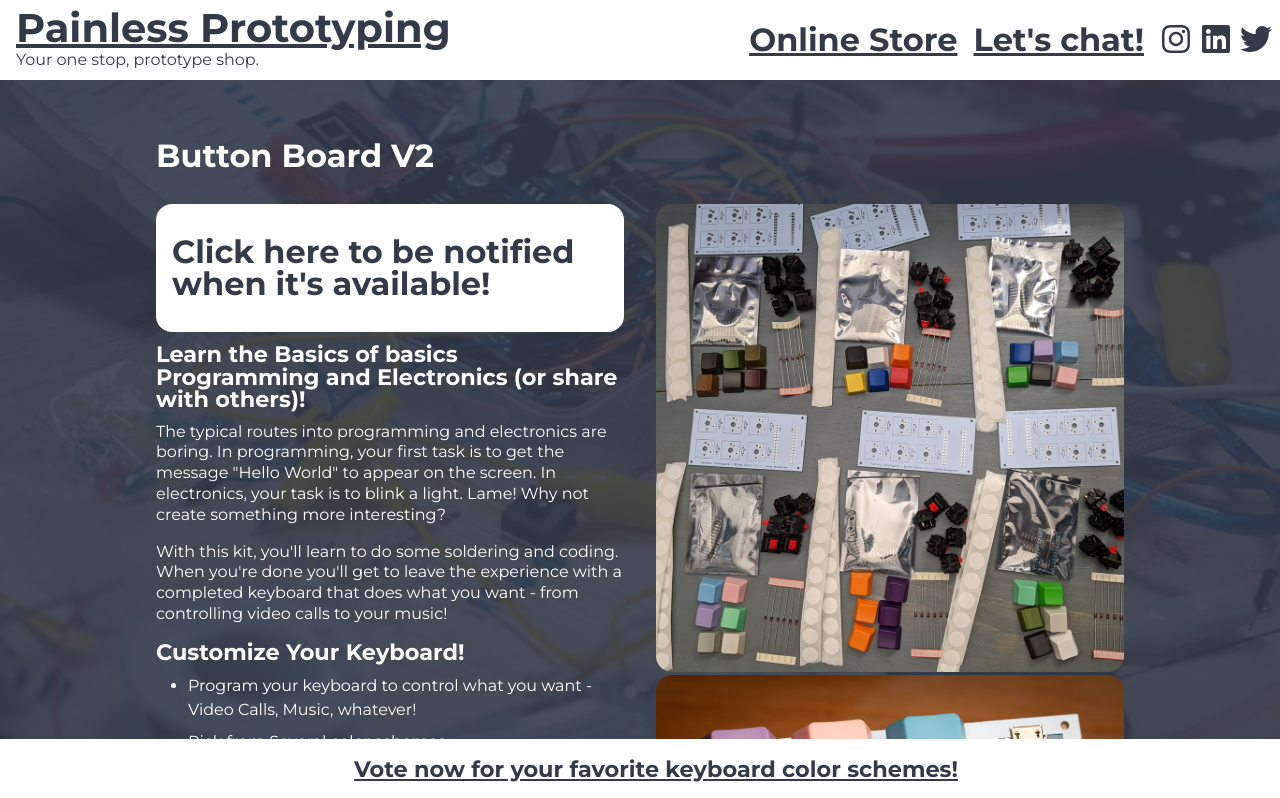
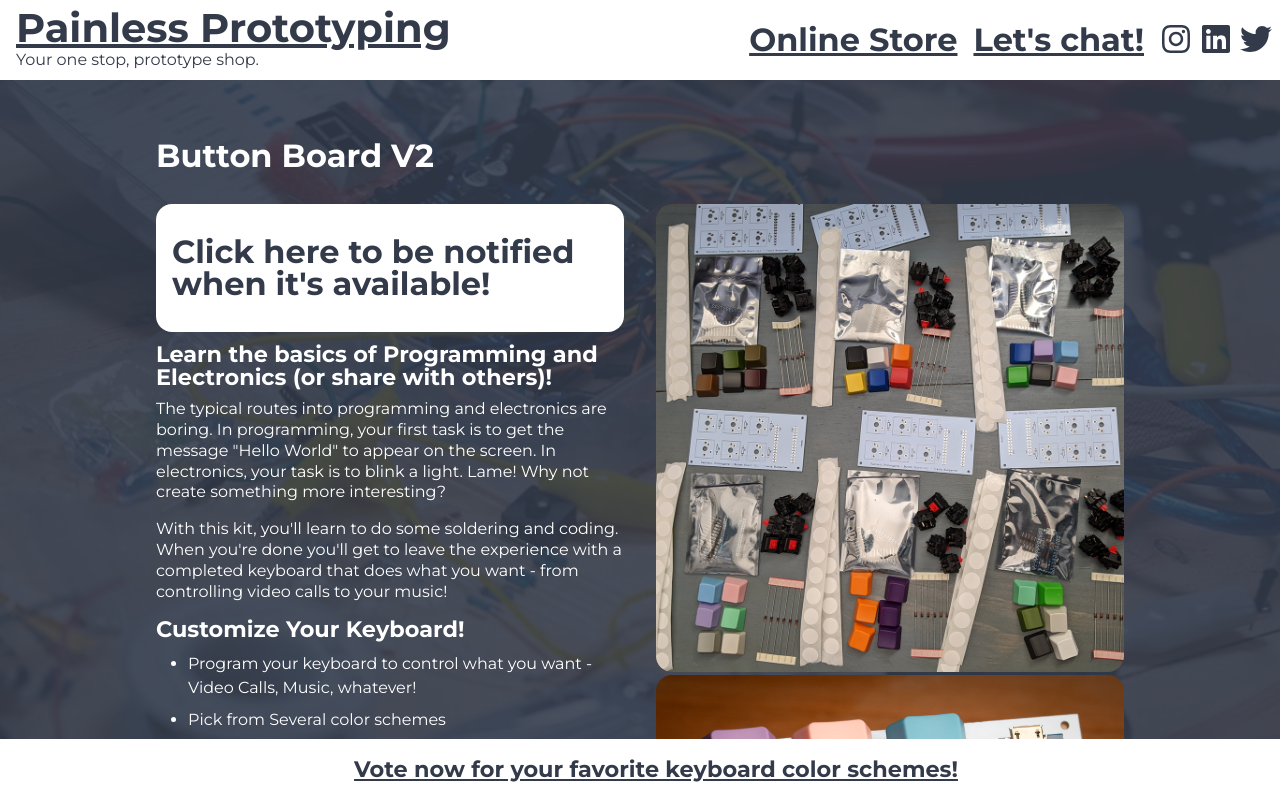
Before and after one commit to TravisBumgarner/Project-Graveyard, a React app: page /buttonboardv2 in a window 1280 px wide. Shown: the top 798 px of the page. Built offline with nearby package versions, Linux system fonts and the light colour scheme; a web font is replaced by a local one.

Commit message:
spelling is important

```diff
--- a/src/App/components/ButtonBoardV2/ButtonBoardV2.tsx
+++ b/src/App/components/ButtonBoardV2/ButtonBoardV2.tsx
@@ -55,7 +55,7 @@ const ButtonBoardV2 = () => {
               </a>
               </H3>
             </CallToAction>
-            <H3>Learn the Basics of basics Programming and Electronics (or share with others)!</H3>
+            <H3>Learn the basics of Programming and Electronics (or share with others)!</H3>
             <Text>The typical routes into programming and electronics are boring. In programming, your first task is to get the message "Hello World" to appear on the screen. In electronics, your task is to blink a light. Lame! Why not create something more interesting?
             </Text>
             <Text>With this kit, you'll learn to do some soldering and coding. When you're done you'll get to leave the experience with a completed keyboard that does what you want - from controlling video calls to your music!</Text>
```
